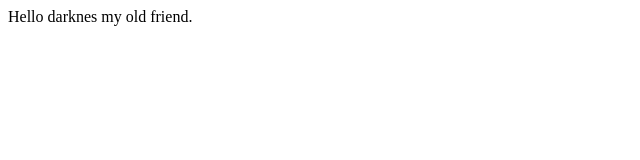
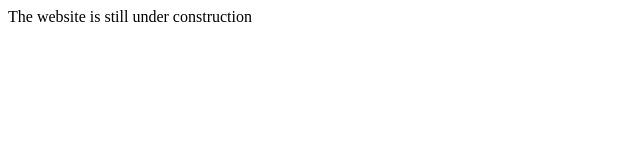
Before and after one commit to LalremLian/LalremLian.github.io, a plain HTML site: page index.html in a window 1280 px wide. Shown: the whole page, without its empty margins (0-640 px from the left). Drawn offline with Linux system fonts and the light colour scheme.

Commit message:
under construction

```diff
--- a/index.html
+++ b/index.html
@@ -2,7 +2,7 @@
 	<title>Hello</title>
 	<body>
 		<p>
-			Hello darknes my old friend.
+			The website is still under construction
 		</p>
 	</body>
 </html>
```
